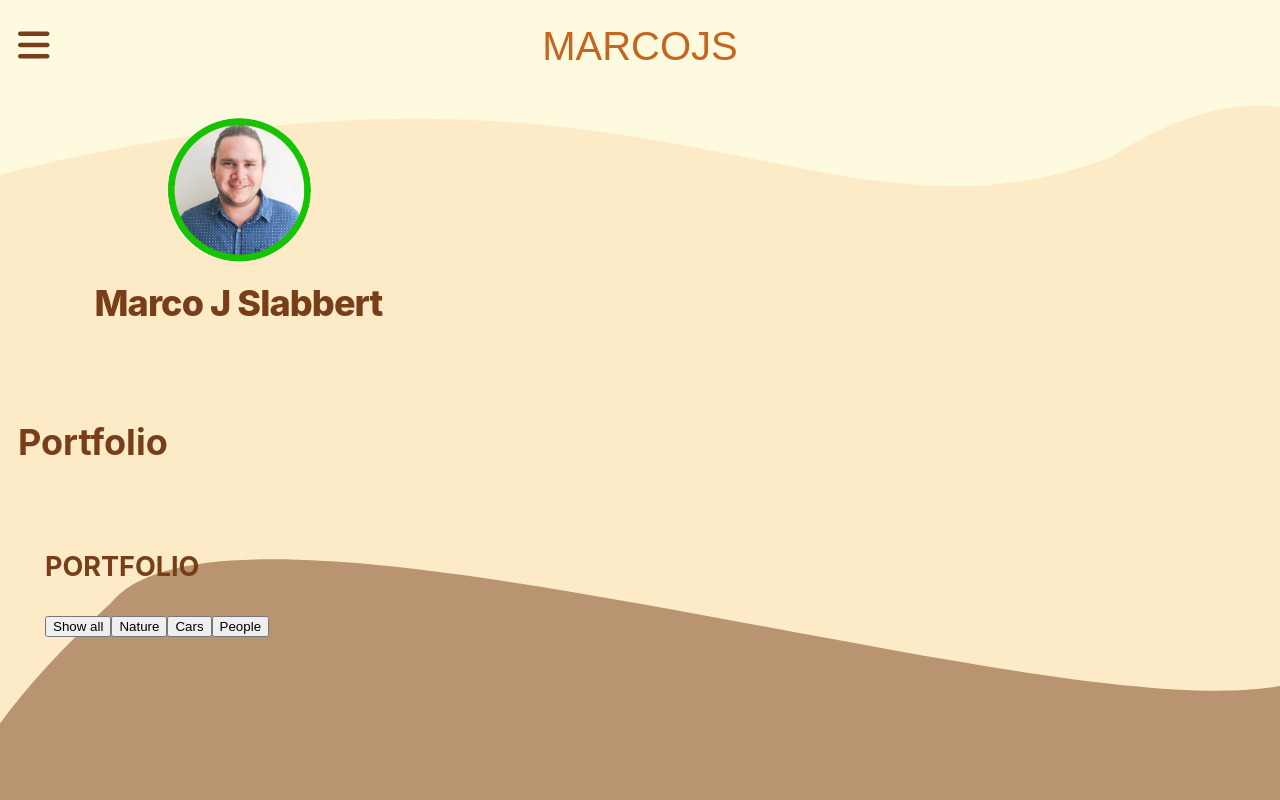
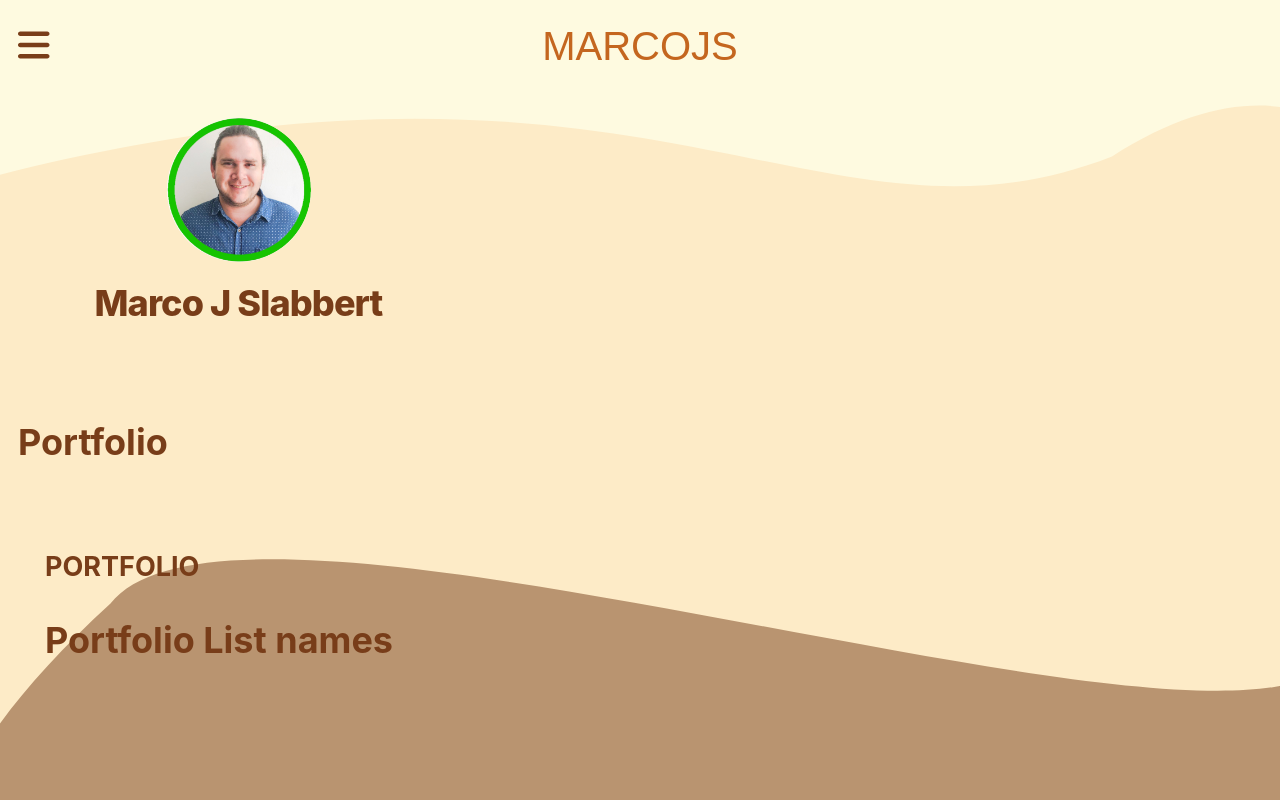
Before and after one commit to pYcotic/nextjs-blog, a Next.js app: page /portfolio in a window 1280 px wide. Shown: the top 800 px of the page. Built offline with nearby package versions, Linux system fonts and the light colour scheme.

Commit message:
"Last time i do edits on main"

```diff
--- a/components/portfolioBox.tsx
+++ b/components/portfolioBox.tsx
@@ -6,7 +6,7 @@ import PortfolioItem from "./portfolioItem";
 export default function PortfolioBox() {
 	return (
 		<div className={styles.portfolioRow}>
-			{/* <PortfolioItem /> */}
+			<h1> Portfolio List names</h1>
 		</div>
 	);
 }
--- a/pages/portfolio/index.tsx
+++ b/pages/portfolio/index.tsx
@@ -11,21 +11,13 @@ export default function Portfolio() {
 		setFilter(c);
 	};
 
-
-
 	return (
 		<Layout>
 			<Title>Portfolio</Title>
 			<h1>Portfolio</h1>
 			<div className={styles.portfolioDiv}>
 				<h2>PORTFOLIO</h2>
-				<div id="myBtnContainer">
-					<button className="btn active" onClick={() => filterSelection('all')}> Show all</button>
-					<button className="btn" onClick={() => filterSelection('nature')}> Nature</button>
-					<button className="btn" onClick={() => filterSelection('cars')}> Cars</button>
-					<button className="btn" onClick={() => filterSelection('people')}> People</button>
-				</div>
-				<PortfolioBox />
+			  <PortfolioBox />
 			</div>
 		</Layout>
 	);
```
Also changed, not shown: 2 other files (tests, documents, lock files or other folders).
